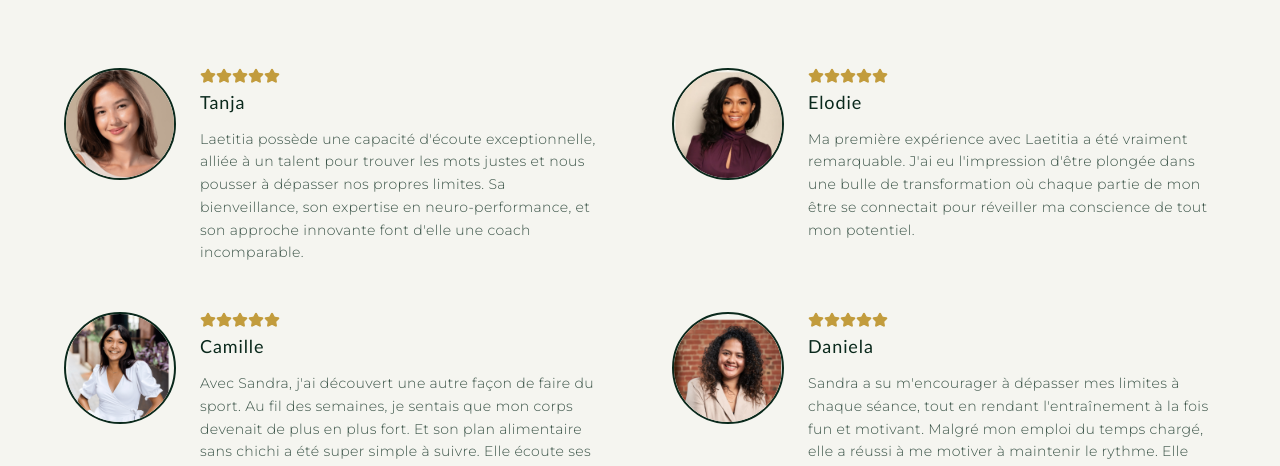
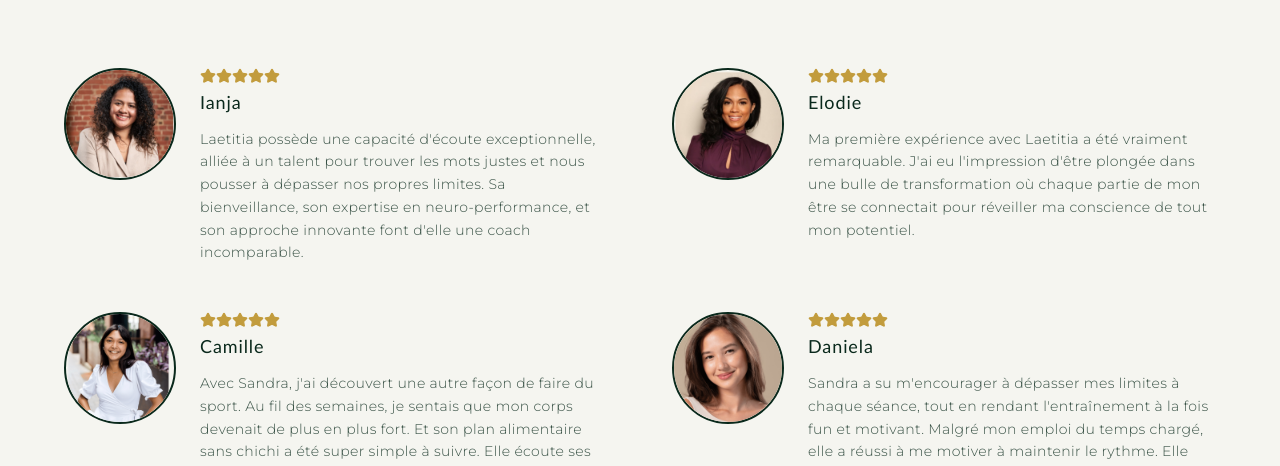
Before and after one commit to nutridevops/Retraiterise, a Next.js app: page / in a window 1280 px wide. Shown: the part 9927-10393 px from the top of the page. Built offline with nearby package versions, Linux system fonts and the light colour scheme; a web font is replaced by a local one.

Commit message:
Fix testimonial images: Update Ianja's name and image path, correct Daniela's image path

```diff
--- a/components/testimonials-section.tsx
+++ b/components/testimonials-section.tsx
@@ -40,9 +40,9 @@ export function TestimonialsSection() {
 
   const testimonials = [
     {
-      name: "Tanja",
+      name: "Ianja",
       role: "",
-      image: "/images/testimonials/daniela.png",
+      image: "/images/testimonials/ianja.png",
       testimonial:
         "Laetitia possède une capacité d'écoute exceptionnelle, alliée à un talent pour trouver les mots justes et nous pousser à dépasser nos propres limites. Sa bienveillance, son expertise en neuro-performance, et son approche innovante font d'elle une coach incomparable.",
     },
@@ -63,7 +63,7 @@ export function TestimonialsSection() {
     {
       name: "Daniela",
       role: "",
-      image: "/images/testimonials/Ianja.png",
+      image: "/images/testimonials/daniela.png",
       testimonial:
         "Sandra a su m'encourager à dépasser mes limites à chaque séance, tout en rendant l'entraînement à la fois fun et motivant. Malgré mon emploi du temps chargé, elle a réussi à me motiver à maintenir le rythme. Elle était aussi présente que moi dans l'atteinte de mes objectifs.",
     },
```
